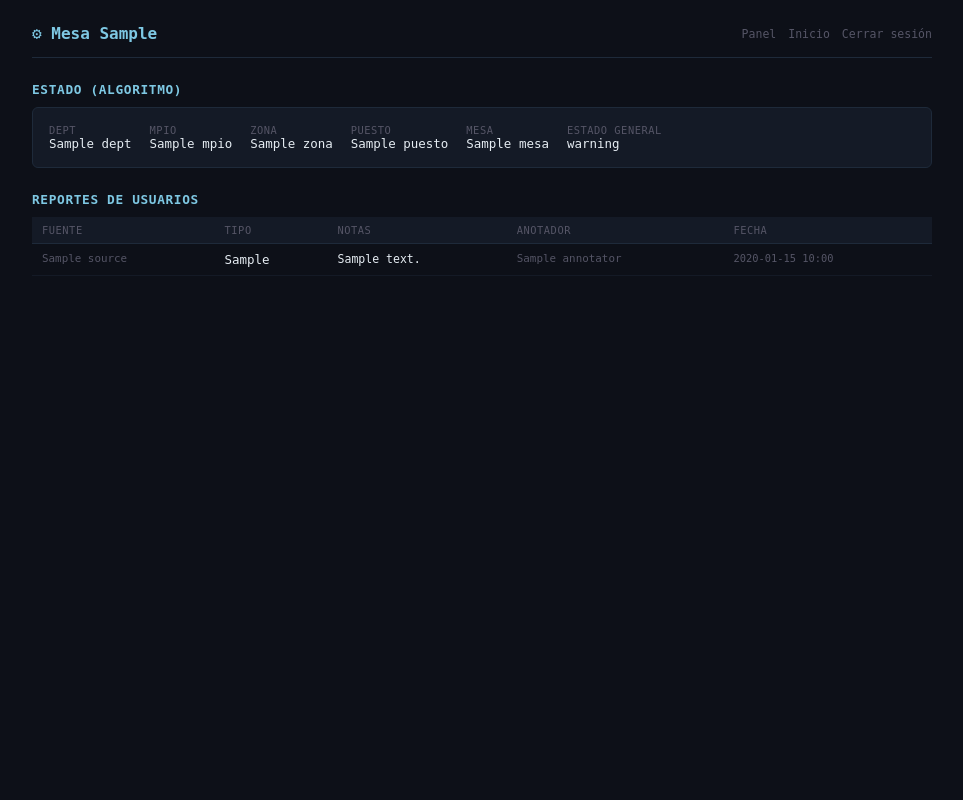
After one commit to NucleuxCorp/Analizador-Electoral, a Flask app: template src/modules/labeler/templates/mesa_detail.html in a window 1280 px wide. The commit adds this page. Shown: the whole page, without its empty margins (158-1121 px from the left). Run offline with Flask 3, Linux system fonts and the light colour scheme; the template is opened without the code that fills it: most values are stand-ins (such as "Sample title", 1, 10 or a date in 2020).

Commit message:
feat(admin): add mesa detail view merging algorithm status and user reports
Adds GET /admin/mesas/<mesa_key>, gated the same as /admin/conflicts,
that merges mesa_results (algorithm status) and transversal_review_reports
(list_transversal_reports) by mesa_key in Python (no SQL JOIN). View-only
in Phase A: no decision-confirmation badge is rendered since
transversal_review_decisions doesn't exist on develop yet.

```diff
--- a/src/modules/labeler/server.py
+++ b/src/modules/labeler/server.py
@@ -1877,6 +1877,30 @@ def create_app(index_path: Path, labels_dir: Path) -> Flask:
                 user_reports_page=user_reports_page,
                 user_reports_total=user_reports_total,
                 user_reports_total_pages=user_reports_total_pages,
+                user_role=user_role,
+            )
+
+        # ----------------------------------------------------------------
+        # GET /admin/mesas/<mesa_key> — single-mesa detail (algorithm status
+        # + user reports), Phase A of mesa-findings-consolidation. View-only:
+        # no decision-confirmation state (transversal_review_decisions
+        # doesn't exist yet).
+        # ----------------------------------------------------------------
+
+        @app.route("/admin/mesas/<mesa_key>")
+        @require_auth
+        @require_role(ROLE_ADMIN, ROLE_MODERATOR)
+        def admin_mesa_detail_view(mesa_key: str) -> Response:
+            results = _db.get_mesa_results(mesa_key=mesa_key)
+            mesa_status = results[0] if results else None
+            reports = _db.list_transversal_reports(mesa_key)
+
+            user_role = getattr(g, "user_role", "")
+            return render_template(
+                "mesa_detail.html",
+                mesa_key=mesa_key,
+                mesa_status=mesa_status,
+                reports=reports,
                 user_role=user_role,
             )
 
--- a/src/modules/labeler/templates/admin.html
+++ b/src/modules/labeler/templates/admin.html
@@ -471,7 +471,7 @@
       <tbody>
         {% for r in user_reports %}
         <tr id="user-report-row-{{ r.id }}">
-          <td class="mono" style="font-size:.7rem;">{{ r.mesa_key or '—' }}</td>
+          <td class="mono" style="font-size:.7rem;">{% if r.mesa_key %}<a href="/admin/mesas/{{ r.mesa_key }}" style="color:#7ec8e3;">{{ r.mesa_key }}</a>{% else %}—{% endif %}</td>
           <td class="muted mono" style="font-size:.68rem;">{{ r.source or '—' }}</td>
           <td>
             {% if r.report_type == 'enmienda' %}<span class="badge badge-enmienda">enmienda</span>
--- /dev/null
+++ b/src/modules/labeler/templates/mesa_detail.html
@@ -0,0 +1,117 @@
+<!DOCTYPE html>
+<html lang="es">
+<head>
+  <meta charset="UTF-8">
+  <meta name="viewport" content="width=device-width, initial-scale=1.0">
+  <title>Mesa {{ mesa_key }} — Admin — Analizador E-14</title>
+  <style>
+    *, *::before, *::after { box-sizing: border-box; margin: 0; padding: 0; }
+    body {
+      font-family: monospace;
+      background: #0d1018;
+      color: #e6edf3;
+      min-height: 100vh;
+      padding: 24px 16px;
+    }
+    .topbar {
+      display: flex; align-items: center; justify-content: space-between;
+      max-width: 900px; margin: 0 auto 24px;
+      border-bottom: 1px solid #1e2a3a; padding-bottom: 14px;
+    }
+    .topbar h1 { font-size: 1rem; color: #7ec8e3; }
+    .topbar .links { display: flex; gap: 12px; font-size: .72rem; }
+    .topbar .links a { color: #556; text-decoration: none; }
+    .topbar .links a:hover { color: #aaa; }
+    .wrap { max-width: 900px; margin: 0 auto; }
+
+    .empty { color: #445; font-size: .82rem; padding: 24px 0; }
+
+    .status-card {
+      background: #141a26; border: 1px solid #1e2a3a; border-radius: 6px;
+      padding: 16px; margin-bottom: 20px;
+    }
+    .status-card h2 { font-size: .8rem; color: #7ec8e3; margin-bottom: 10px; text-transform: uppercase; letter-spacing: .05em; }
+    .status-fields { display: flex; flex-wrap: wrap; gap: 18px; font-size: .78rem; }
+    .status-fields .field-label { color: #556; font-size: .65rem; text-transform: uppercase; letter-spacing: .05em; display: block; }
+    .status-fields .field-val { color: #e6edf3; }
+
+    table { width: 100%; border-collapse: collapse; font-size: .78rem; }
+    th {
+      text-align: left; padding: 7px 10px; background: #141a26;
+      color: #556; font-weight: normal; border-bottom: 1px solid #1e2a3a;
+      text-transform: uppercase; letter-spacing: .05em; font-size: .65rem;
+    }
+    td { padding: 8px 10px; border-bottom: 1px solid #141a26; vertical-align: top; }
+    tr:hover td { background: #12182a; }
+    .mono { font-family: monospace; }
+    .muted { color: #556; }
+    section { margin-bottom: 24px; }
+    section h2 { font-size: .8rem; color: #7ec8e3; margin-bottom: 10px; text-transform: uppercase; letter-spacing: .05em; }
+  </style>
+</head>
+<body>
+
+<div class="topbar">
+  <h1>⚙ Mesa {{ mesa_key }}</h1>
+  <div class="links">
+    <a href="/admin/conflicts">Panel</a>
+    <a href="/">Inicio</a>
+    <form action="/auth/logout" method="post" style="margin:0;">
+      <button type="submit" style="background:none;border:none;color:#556;cursor:pointer;font-family:monospace;font-size:.72rem;padding:0;">Cerrar sesión</button>
+    </form>
+  </div>
+</div>
+
+<div class="wrap">
+
+  <section>
+    <h2>Estado (algoritmo)</h2>
+    {% if not mesa_status %}
+      <div class="empty">No hay resultado de algoritmo registrado para esta mesa.</div>
+    {% else %}
+    <div class="status-card">
+      <div class="status-fields">
+        <div><span class="field-label">Dept</span><span class="field-val mono">{{ mesa_status.dept or '—' }}</span></div>
+        <div><span class="field-label">Mpio</span><span class="field-val mono">{{ mesa_status.mpio or '—' }}</span></div>
+        <div><span class="field-label">Zona</span><span class="field-val mono">{{ mesa_status.zona or '—' }}</span></div>
+        <div><span class="field-label">Puesto</span><span class="field-val mono">{{ mesa_status.puesto or '—' }}</span></div>
+        <div><span class="field-label">Mesa</span><span class="field-val mono">{{ mesa_status.mesa or '—' }}</span></div>
+        <div><span class="field-label">Estado general</span><span class="field-val mono">{{ mesa_status.overall_status or '—' }}</span></div>
+      </div>
+    </div>
+    {% endif %}
+  </section>
+
+  <section>
+    <h2>Reportes de usuarios</h2>
+    {% if not reports %}
+      <div class="empty">Sin reportes para esta mesa.</div>
+    {% else %}
+    <table>
+      <thead>
+        <tr>
+          <th>Fuente</th>
+          <th>Tipo</th>
+          <th>Notas</th>
+          <th>Anotador</th>
+          <th>Fecha</th>
+        </tr>
+      </thead>
+      <tbody>
+        {% for r in reports %}
+        <tr id="mesa-report-row-{{ r.id }}">
+          <td class="muted mono" style="font-size:.68rem;">{{ r.source or '—' }}</td>
+          <td class="mono">{{ r.report_type or '—' }}</td>
+          <td style="max-width:320px;word-break:break-word;font-size:.72rem;">{{ r.notes or '—' }}</td>
+          <td class="muted mono" style="font-size:.68rem;">{{ r.annotator or '—' }}</td>
+          <td class="muted" style="font-size:.65rem;white-space:nowrap;">{{ (r.created_at or '—')[:16] }}</td>
+        </tr>
+        {% endfor %}
+      </tbody>
+    </table>
+    {% endif %}
+  </section>
+
+</div>
+</body>
+</html>
```
Also changed, not shown: src/modules/labeler/db.py (+9 -3 lines), tests/test_mesa_results_db.py (+35 -0 lines), tests/test_mesa_results_routes.py (+98 -0 lines).
